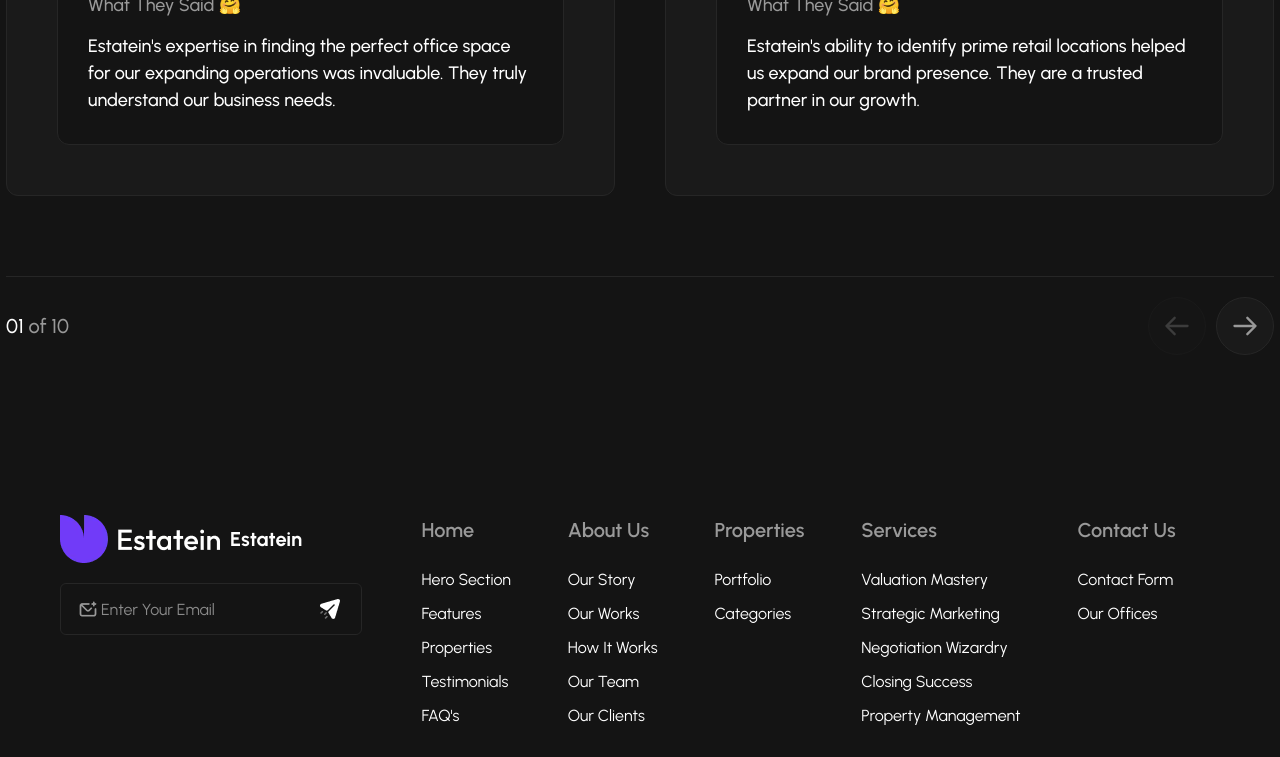
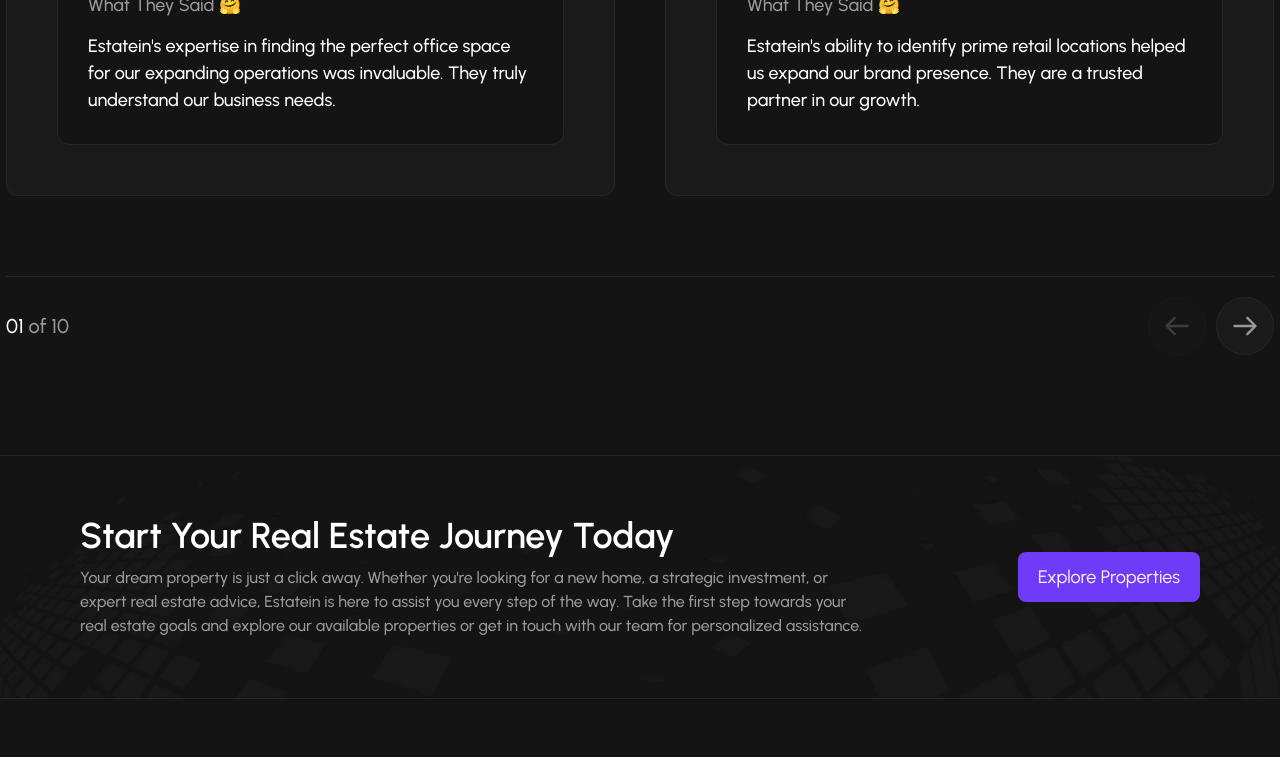
Before and after one commit to Ali10Hasan/estatein-website-graduation-project-adv-v10-x1, a React (Vite) app: page /about in a window 1280 px wide. Shown: the part 2000-2757 px from the top of the page. Built offline with nearby package versions, Linux system fonts and the light colour scheme; no server answers; the database is empty.

Commit message:
feat: add FAQ section, CTA section, and shared HeaderSection

```diff
--- /dev/null
+++ b/src/components/CTA.tsx
@@ -0,0 +1,80 @@
+import Button from "./AtomComponents/Button";
+
+interface CTAProps {
+  title?: string;
+  description?: string;
+  buttonContent?: string;
+  onButtonClick?: () => void;
+}
+
+/**
+ * CTA (Call To Action)
+ * ---------------------
+ * Global, page-agnostic section meant to be rendered once inside
+ * <RootLayout /> (right above the <Footer />), so it automatically
+ * appears on every page without being duplicated per-page.
+ *
+ * Visual composition:
+ *  - A single decorative "AbstractDesign" image is used twice and
+ *    mirrored with CSS transforms instead of shipping two separate
+ *    files, to avoid duplicate assets/requests.
+ *  - Desktop/tablet (md+): one copy anchored to the bottom-right edge,
+ *    the mirrored copy anchored to the top-left edge.
+ *  - The section has a 1px top/bottom border (grey-15) and no side
+ *    borders, matching the rest of the site's section dividers.
+ *  - Horizontal spacing is real pixel padding on the section itself
+ *    (px-16 / md:px-80 / min-[1440px]:px-162) — the same convention
+ *    as <Navbar />'s px-80 — so, unlike <FaqSection />, this doesn't
+ *    need an extra wrapping div for the gutter to be visible.
+ *
+ * Content defaults to the Figma copy but is fully overridable through
+ * props if a specific page ever needs different text.
+ *
+ * @param {CTAProps} props
+ */
+const CTA = ({
+  title = "Start Your Real Estate Journey Today",
+  description = "Your dream property is just a click away. Whether you're looking for a new home, a strategic investment, or expert real estate advice, Estatein is here to assist you every step of the way. Take the first step towards your real estate goals and explore our available properties or get in touch with our team for personalized assistance.",
+  buttonContent = "Explore Properties",
+  onButtonClick,
+}: CTAProps) => {
+  return (
+    <section className="CTA-Section relative isolate w-full overflow-hidden border-t border-b border-grey-15 bg-grey-08 px-16 py-40 md:px-80 md:py-60 min-[1440px]:px-162">
+      <img
+        src="/assets/imgs/CtaAbstractDesign.webp"
+        alt=""
+        aria-hidden="true"
+        className="pointer-events-none absolute -z-10 select-none
+                   bottom-0 right-0 w-220
+                   md:bottom-0 md:right-0 md:top-auto md:block md:w-480 lg:w-2xl"
+      />
+      <img
+        src="/assets/imgs/CtaAbstractDesign.webp"
+        alt=""
+        aria-hidden="true"
+        className="pointer-events-none absolute -z-10 select-none
+                   top-0 left-0 w-220 rotate-180
+                   md:left-0 md:rotate-0 md:bottom-0 md:w-480 md:-scale-x-100 lg:w-2xl"
+      />
+
+      <div className="CTA-Content relative z-10 flex flex-col items-start gap-20 md:flex-row md:items-center md:justify-between md:gap-40">
+        <div className="flex-1 md:max-w-[70%] min-[1440px]:max-w-900">
+          <h2 className="mb-10 text-3xl font-semibold text-white md:text-4xl">
+            {title}
+          </h2>
+          <p className="text-sm font-medium text-grey-60 md:text-base min-[1440px]:text-lg">
+            {description}
+          </p>
+        </div>
+
+        <Button
+          content={buttonContent}
+          onClick={onButtonClick}
+          className="h-50 text-sm lg:text-lg w-full shrink-0 rounded-lg bg-purple-60 px-20 text-white transition-colors hover:bg-purple-65 cursor-pointer md:w-auto"
+        />
+      </div>
+    </section>
+  );
+};
+
+export default CTA;
--- /dev/null
+++ b/src/components/FaqCard.tsx
@@ -0,0 +1,35 @@
+import type { IFaq } from "../types/faqType";
+
+interface FaqCardProps {
+  faq: IFaq;
+}
+
+/**
+ * FaqCard
+ * -------
+ * Presentational card for a single FAQ entry.
+ * Renders the question, its answer, and a "Read More" action.
+ * Pure/stateless — all data is passed in via props (Single Responsibility).
+ *
+ * @param {FaqCardProps} props - contains the `faq` item to render.
+ */
+const FaqCard = ({ faq }: FaqCardProps) => {
+  return (
+    <div className="Faq-Card flex h-full flex-col justify-between gap-20 rounded-xl border border-grey-15 bg-grey-08 p-30 md:p-40">
+      <div className="Faq-Content flex flex-col gap-16">
+        <h3 className="text-lg md:text-2xl font-semibold text-white">
+          {faq.question}
+        </h3>
+        <p className="text-sm md:text-base text-grey-60">
+          {faq.answer}
+        </p>
+      </div>
+
+      <button className="w-full md:w-fit rounded-lg border border-grey-15 bg-grey-10 px-20 py-10 text-sm font-medium text-white transition-colors hover:bg-grey-15 cursor-pointer">
+        Read More
+      </button>
+    </div>
+  );
+};
+
+export default FaqCard;
--- /dev/null
+++ b/src/components/HeaderSection.tsx
@@ -0,0 +1,54 @@
+import type { ReactNode } from "react";
+import Stars from "./AtomComponents/Stars";
+
+export interface HeaderSectionProps {
+  title: string;
+  description: string;
+  children?: ReactNode;
+  className?: string;
+}
+
+/**
+ * HeaderSection
+ * -------------
+ * Standalone "title + description (+ optional action)" header block,
+ * topped by the decorative <Stars /> atom (same one used above the
+ * Hero/AboutHero titles). Not tied to any slider/section — purely
+ * presentational, driven entirely by props.
+ *
+ * Responsive behavior:
+ *  - Mobile/Tablet (below md): title, description, then the action
+ *    (children) stacked vertically, full width.
+ *  - Desktop (md+): title/description on the left, action aligned
+ *    to the right, sharing the same row.
+ *
+ * <Stars /> is absolutely positioned relative to its nearest
+ * positioned ancestor (see AtomComponents/Stars.tsx), so the
+ * title/description wrapper below is `relative` — matching the
+ * exact same pattern already used in AboutHero.tsx's <header>.
+ *
+ * @param {HeaderSectionProps} props
+ */
+const HeaderSection = ({ title, description, children, className = "" }: HeaderSectionProps) => {
+  return (
+    <div className={`flex flex-col md:flex-row md:items-end justify-between gap-20 md:gap-5 ${className}`}>
+      <div className="relative md:max-w-975 min-[1440px]:max-w-1200">
+        <Stars />
+        <h1 className="mt-8 text-3xl md:text-4xl font-semibold mb-6 md:mb-10 text-white">
+          {title}
+        </h1>
+        <p className="text-sm md:text-base min-[1440px]:text-lg text-grey-60 font-medium">
+          {description}
+        </p>
+      </div>
+
+      {children && (
+        <div className="w-fit md:w-auto shrink-0">
+          {children}
+        </div>
+      )}
+    </div>
+  );
+};
+
+export default HeaderSection;
--- /dev/null
+++ b/src/components/sections/FaqSection.tsx
@@ -0,0 +1,75 @@
+import { useSelector } from "react-redux";
+import type { RootState } from "../../redux/store/store";
+
+import SliderSection from "../Slider/SliderSection";
+import FaqCard from "../FaqCard";
+import Loading from "../Loading";
+import Error from "../Error";
+import Container from "../Container";
+
+/**
+ * FaqSection
+ * ----------
+ * Home-page "Frequently Asked Questions" section.
+ *
+ * Data flow:
+ *  Firestore ("faqs" collection)
+ *    -> DataListener (onSnapshot, realtime)
+ *    -> redux/slices/faqSlice (items/loading/error)
+ *    -> this component (useSelector)
+ *
+ * No direct Firebase calls happen here — the section is a pure
+ * consumer of the `faqs` slice, keeping data-fetching and UI decoupled.
+ *
+ * Layout/responsiveness is fully delegated to the existing
+ * <SliderSection /> + <Slider /> components (1 card mobile /
+ * 2 cards tablet / 3 cards desktop), so this component only
+ * supplies the header copy and the list of <FaqCard /> children —
+ * the same way <OurValues /> keeps its header text inline.
+ *
+ * The outer div supplies a real, visible side gutter matching
+ * <Navbar />'s own px-80 / max-[992px]:px-16 convention, because
+ * <Container />'s built-in px-3/sm:px-4/md:px-6 resolves to only
+ * 3px/4px/6px under this project's `--spacing: 1px` theme override
+ * (see src/index.css) and is not visibly noticeable on its own.
+ */
+const FaqSection = () => {
+  const { items: faqs, loading, error } = useSelector(
+    (state: RootState) => state.faqs
+  );
+
+  if (loading) {
+    return <Loading />;
+  }
+
+  if (error) {
+    return <Error message={error} />;
+  }
+
+  if (faqs.length === 0) {
+    return null;
+  }
+
+  return (
+    <div className="px-80 max-[992px]:px-16">
+      <Container className="my-80 md:my-96">
+        <SliderSection
+          title="Frequently Asked Questions"
+          desc="Find answers to common questions about Estatein's services, property listings, and the real estate process. We're here to provide clarity and assist you every step of the way."
+          desktopCards={3}
+          tabletCards={2}
+          mobileCards={1}
+          showButton
+          buttonContent="View All FAQ's"
+          buttonClassName="h-50 rounded-lg border border-grey-15 bg-grey-08 px-20 text-white transition-colors hover:bg-grey-15 cursor-pointer whitespace-nowrap"
+        >
+          {faqs.map((faq) => (
+            <FaqCard key={faq.id} faq={faq} />
+          ))}
+        </SliderSection>
+      </Container>
+    </div>
+  );
+};
+
+export default FaqSection;
--- a/src/pages/Home.tsx
+++ b/src/pages/Home.tsx
@@ -1,4 +1,5 @@
 import Hero from "../components/Hero/Hero";
+import FaqSection from "../components/sections/FaqSection";
 import PropertiesList from "../components/sections/PropertiesSection/PropertiesList";
 import SiteAdvantage from "../components/sections/SiteAdvantage";
 
@@ -10,6 +11,7 @@
             <Hero />
             <SiteAdvantage/>
             <PropertiesList />
+            <FaqSection/>
         </>
 
 
--- a/src/pages/RootLayout.tsx
+++ b/src/pages/RootLayout.tsx
@@ -2,6 +2,7 @@
 import Footer from '../components/Footer'
 import Banner from '../components/Banner'
 import Navbar from '../components/Navbar'
+import CTA from '../components/CTA'
 
 const RootLayout = () => {
     return (
@@ -9,6 +10,7 @@
             <Banner />
             <Navbar />
             <Outlet />
+            <CTA/>
             <Footer/>
         </div>
     )
```
Also changed, not shown: public/assets/imgs/CtaAbstractDesign.webp (added), 1 other file (tests, documents, lock files or other folders).
